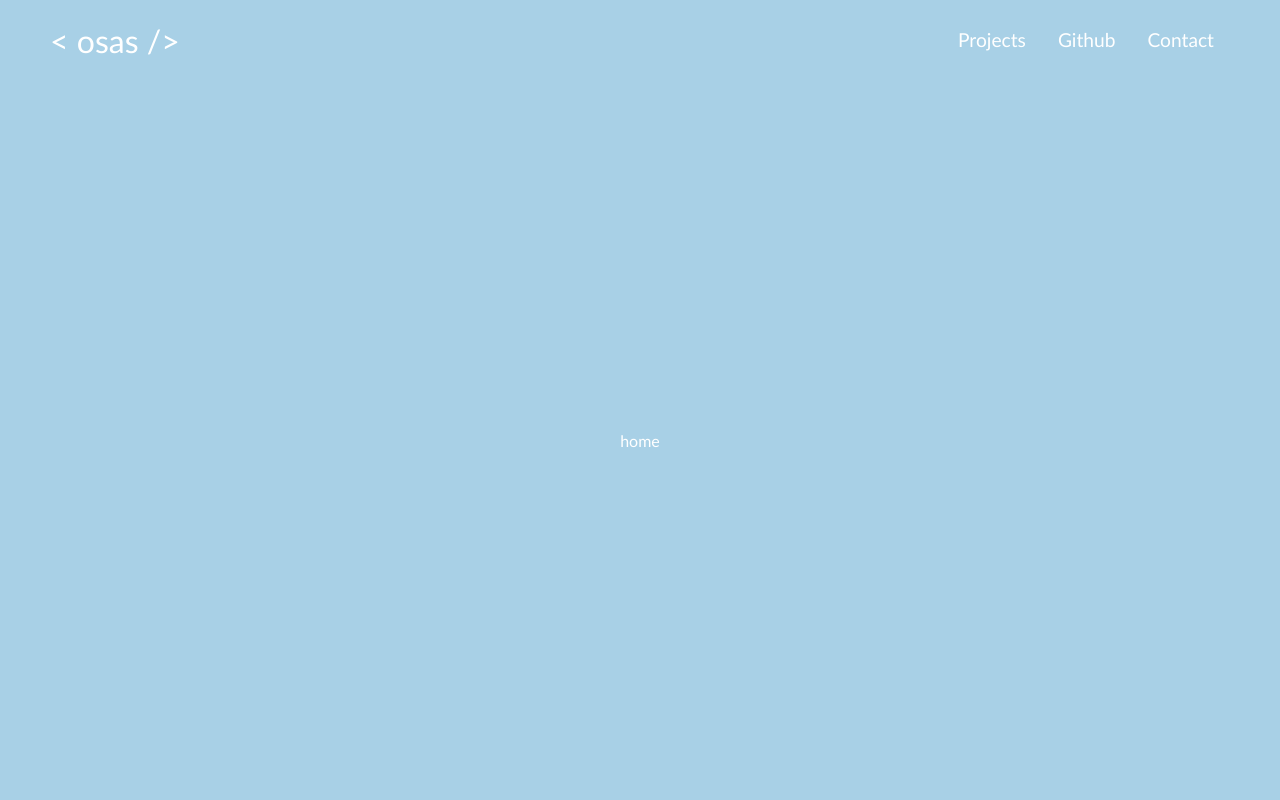
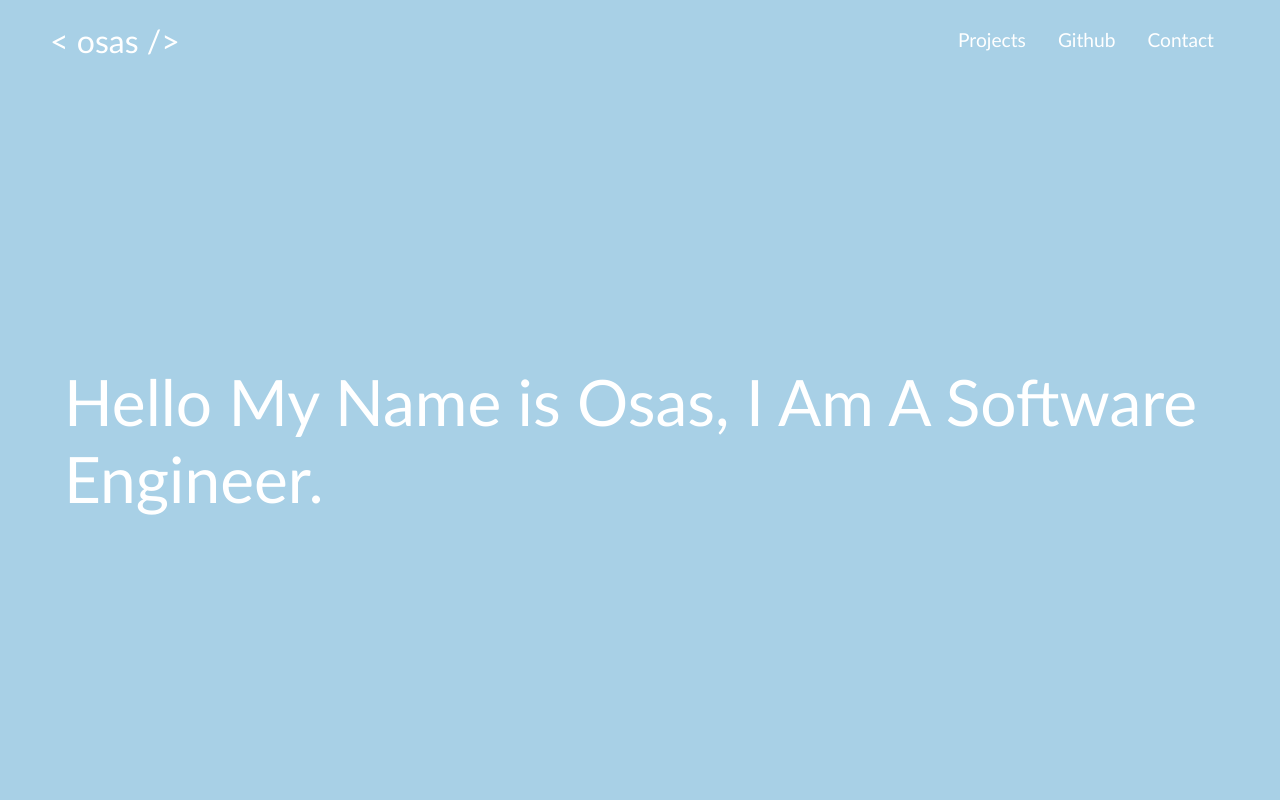
Before and after one commit to OsasAzamegbe/Portfolio-v1, a React (Create React App) app: page / in a window 1280 px wide. Shown: the top 800 px of the page. Built offline with nearby package versions, Linux system fonts and the light colour scheme.

Commit message:
FEAT: added Welcome component to Home section

```diff
--- a/src/components/Section.js
+++ b/src/components/Section.js
@@ -2,10 +2,10 @@ import React from 'react'
 import './Section.css'
 
 
-const Section = ({id, isDark, isRed}) => {
+const Section = ({id, isDark, isRed, childComponent}) => {
     return (
-        <section className={`section ${isDark ? "dark" : null} ${isRed ? "red" : null}`} id={id}>
-            <p>{id}</p>
+        <section className={`section ${isDark ? "dark" : ""} ${isRed ? "red" : ""}`} id={id}>
+            {childComponent}
         </section>
     )
 }
--- a/src/components/pages/Home.js
+++ b/src/components/pages/Home.js
@@ -2,6 +2,7 @@ import React from 'react'
 import './Home.css'
 
 import Section from '../Section'
+import Welcome from './welcome/Welcome'
 import {projectsProps, githubProps, contactProps, homeProps} from './Data'
 
 
@@ -9,7 +10,8 @@ const Home = () => {
     return (
         <div className="home">
             <Section
-            {...homeProps}/>
+            {...homeProps}
+            childComponent={<Welcome/>} />
             <Section
             {...projectsProps}/>
             <Section
--- a/src/components/pages/welcome/Welcome.js
+++ b/src/components/pages/welcome/Welcome.js
@@ -2,11 +2,11 @@ import React from 'react'
 import './Welcome.css'
 
 
-const Welcome = ({heading, headingColor}) => {
+const Welcome = () => {
     return (
         <div className="welcome">
-            <header className={`heading-text ${headingColor}`}>
-                {heading}
+            <header className="heading-text">
+                Hello My Name is Osas, I Am A Software Engineer.
             </header>
         </div>
     )
```
